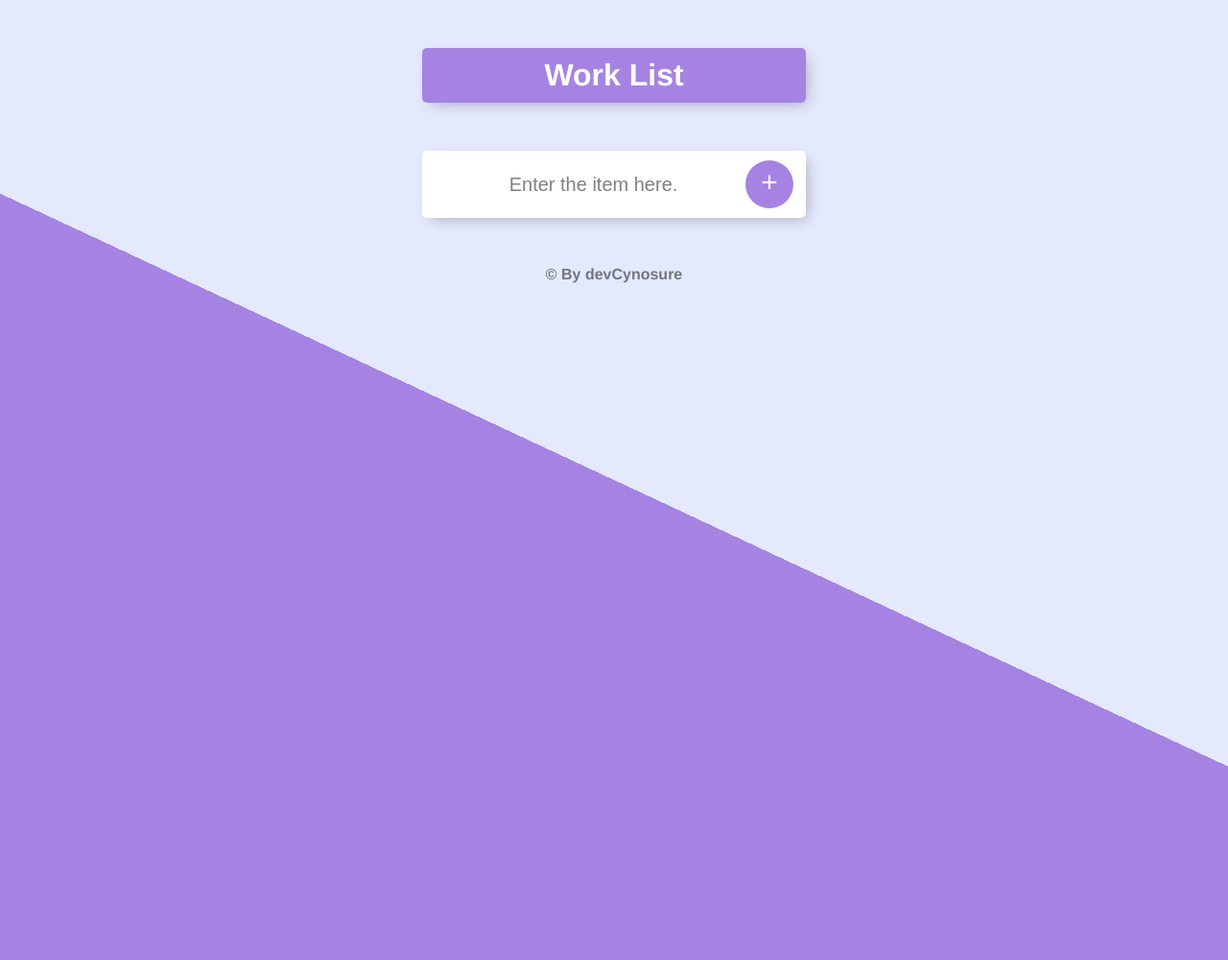
After one commit to devCynosure/todolist-v1, a Node server app: page /work in a window 1280 px wide. The commit adds this page. Shown: the whole page at 96% size. Run offline with Node 20, Linux system fonts and the light colour scheme.

Commit message:
Final (ejs todolist) product Deplay

```diff
--- a/app.js
+++ b/app.js
@@ -1,41 +1,62 @@
 const express = require('express');
 const bodyParser = require('body-parser');
+const dayFormated = require(__dirname + '/day.js');
 
 const port = 3000;
 const app = express();
 var items = [];
+var workItems = [];
 
 app.set('view engine', 'ejs');
 app.use(bodyParser.urlencoded({
   extended: true
 }));
+app.use(express.static("public"));
 
 app.get("/", function(req, res) {
-  var today = new Date();
-  var currentDay = today.getDay();
-  var options = {
-    weekday: 'long',
-    day: 'numeric',
-    month: 'long',
-    year: 'numeric'
-  }
-  var whichDay = today.toLocaleDateString("en-IN", options);
 
-  console.log(currentDay);
+  var whichDay = dayFormated.dayFormated();
+
   console.log(whichDay);
 
   res.render('list', {
-    dayIs: whichDay,
+    titleToDoList: whichDay,
     itemslist: items
   });
 });
 app.post("/", function(req, res) {
 
-  var item = req.body.itemToDoListTextbox;
+  let postCheck = req.body.addItemToDoList;
+  let item = req.body.itemToDoListTextbox;
+
+  if(postCheck === "Work List"){
+    workItems.push(item);
+    console.log(req.body);
+    res.redirect('/work')
+  }
+else{
+
   items.push(item);
+  console.log(req.body);
   res.redirect('/');
+}
 
 });
+
+app.get("/work", function(req, res) {
+
+  res.render("list", {
+    titleToDoList: "Work List",
+    itemslist: workItems
+
+  });
+});
+
+// app.post("/work",function(req,res){
+//   let item = req.body.itemToDoListTextbox;
+//   workItems.push(item);
+//    res.redirect('/work')
+// });
 
 app.listen(port, function() {
   console.log("server running on port " + port);
--- /dev/null
+++ b/public/css/styles.css
@@ -0,0 +1,103 @@
+html {
+  background-color: #E4E9FD;
+  background-image: -webkit-linear-gradient(65deg, #A683E3 50%, #E4E9FD 50%);
+  min-height: 1000px;
+  font-family: 'helvetica neue';
+}
+
+h1 {
+  color: #fff;
+  padding: 10px;
+}
+
+.box {
+  max-width: 400px;
+  margin: 50px auto;
+  background: white;
+  border-radius: 5px;
+  box-shadow: 5px 5px 15px -5px rgba(0, 0, 0, 0.3);
+}
+
+#heading {
+  background-color: #A683E3;
+  text-align: center;
+}
+
+.item {
+  min-height: 70px;
+  display: flex;
+  align-items: center;
+  border-bottom: 1px solid #F1F1F1;
+}
+
+.item:last-child {
+  border-bottom: 0;
+}
+
+input:checked+p {
+  text-decoration: line-through;
+  text-decoration-color: #A683E3;
+}
+
+input[type="checkbox"] {
+  margin: 20px;
+}
+
+p {
+  margin: 0;
+  padding: 20px;
+  font-size: 20px;
+  font-weight: 200;
+  color: #00204a;
+}
+
+form {
+  text-align: center;
+  margin-left: 20px;
+}
+
+button {
+  min-height: 50px;
+  width: 50px;
+  border-radius: 50%;
+  border-color: transparent;
+  background-color: #A683E3;
+  color: #fff;
+  font-size: 30px;
+  padding-bottom: 6px;
+  border-width: 0;
+}
+
+input[type="text"] {
+  text-align: center;
+  height: 60px;
+  top: 10px;
+  border: none;
+  background: transparent;
+  font-size: 20px;
+  font-weight: 200;
+  width: 313px;
+}
+
+input[type="text"]:focus {
+  outline: none;
+  box-shadow: inset 0 -3px 0 0 #A683E3;
+}
+
+::placeholder {
+  color: grey;
+  opacity: 1;
+}
+
+footer {
+  color: white;
+  color: rgba(0, 0, 0, 0.5);
+  text-align: center;
+}
+
+.bigCopy{
+  font-size: 1rem;
+  font-weight: bold;
+  text-align: center;
+
+}
--- /dev/null
+++ b/views/footer.ejs
@@ -0,0 +1,3 @@
+</body>
+<footer class="bigCopy">&copy; By devCynosure</footer>
+</html>
--- /dev/null
+++ b/views/header.ejs
@@ -0,0 +1,10 @@
+<!DOCTYPE html>
+<html lang="en" dir="ltr">
+
+<head>
+  <meta charset="utf-8">
+  <title>ToDoList Template</title>
+  <link href="css/styles.css" rel="stylesheet" />
+</head>
+
+<body>
--- a/views/list.ejs
+++ b/views/list.ejs
@@ -1,24 +1,18 @@
-<!DOCTYPE html>
-<html lang="en" dir="ltr">
+<%- include('header') -%>
+  <div class="box" id="heading">
+    <h1><%=titleToDoList%></h1>
+  </div>
+  <div class="box">
+    <% for(var i=0; i < itemslist.length; i++){ %>
+    <div class="item">
+      <input type="checkbox">
+      <p><%=itemslist[i];%> </p>
+    </div>
+    <% } %>
+    <form action="/" class="item" method="post">
+      <input type="text" name="itemToDoListTextbox" placeholder="Enter the item here." autocomplete="off">
+      <button type="submit" name="addItemToDoList" value="<%= titleToDoList %>">+</button>
+    </form>
+  </div>
 
-<head>
-  <meta charset="utf-8">
-  <title>Day Template</title>
-</head>
-
-<body>
-  <h1><%=dayIs%></h1>
-  <div class="">
-    <ul>
-      <% for(var i=0; i < itemslist.length; i++){ %>
-      <li><%=itemslist[i];%></li>
-      <% } %>
-    </ul>
-  </div>
-  <form action="/" method="post">
-    <input type="text" name="itemToDoListTextbox" placeholder="Enter the item here.">
-    <button type="submit" name="addItemToDoList">Add Item</button>
-  </form>
-</body>
-
-</html>
+<%- include("footer") -%>
```
Also changed, not shown: day.js (added, +18 -0 lines).
